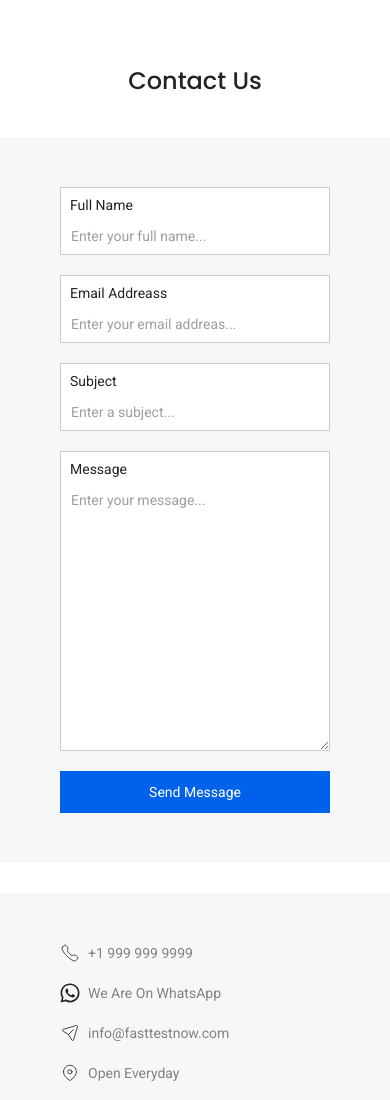
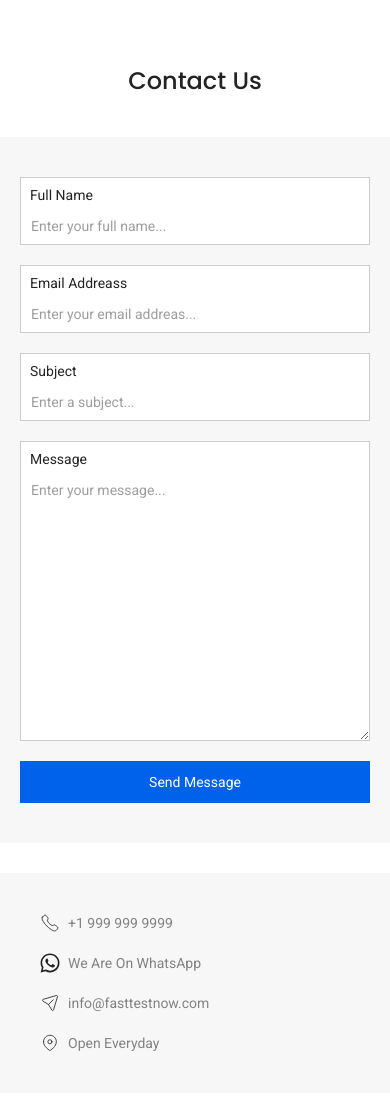
Before and after one commit to yopitn/fasttestnow-cloning-lp, a plain HTML site: page index.html in a window 390 px wide. Shown: the part 6720-7820 px from the top of the page. Drawn offline with nearby package versions, Linux system fonts and the light colour scheme.

Commit message:
Update CSS

```diff
--- a/assets/css/style.css
+++ b/assets/css/style.css
@@ -1135,6 +1135,14 @@ body {
   .offer-img img {
     padding: 0;
   }
+
+  .contact-email {
+    padding: 40px 20px;
+  }
+
+  .contact-info {
+    padding: 40px;
+  }
 }
 
 @media screen and (min-width: 576px) {
```
